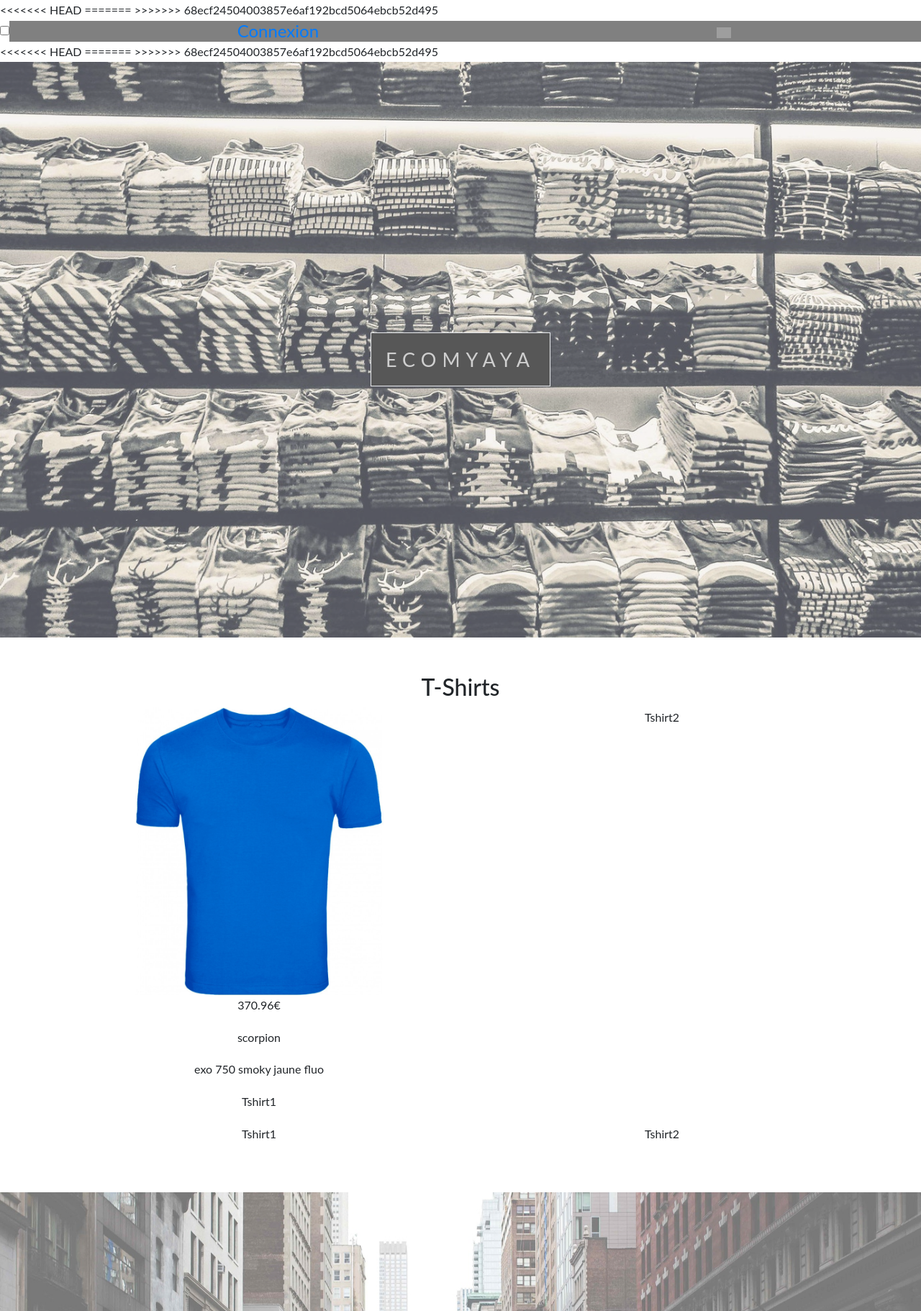
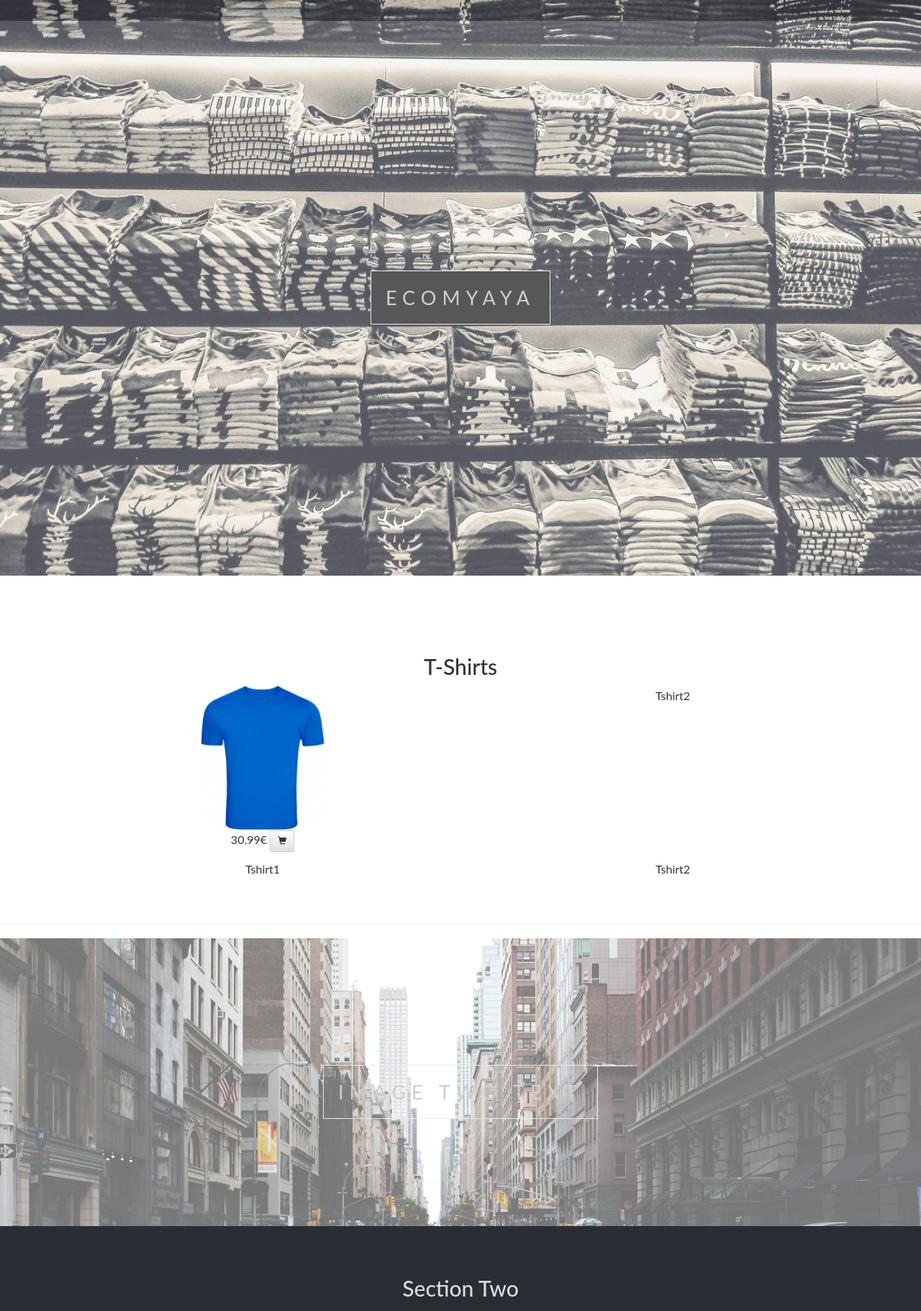
Before and after one commit to yanwan12/Web_ISEN, a PHP site: page /projetweb/ in a window 1280 px wide. Shown: the top 1822 px of the page at 72% size. Run offline with PHP 8.4, Linux system fonts and the light colour scheme; some libraries are stand-ins or nearby versions; grey boxes are pictures that could not be loaded.

Commit message:
ajout panier
ajout du bouton s'ajout au panier et photo Tshirt

```diff
--- a/ProjetWeb/css/style.css
+++ b/ProjetWeb/css/style.css
@@ -105,7 +105,4 @@ nav ul li:hover {
   .pimg1, .pimg2, .pimg3{
     background-attachment:scroll;
   }
-
-
-
 }
--- a/ProjetWeb/index.html
+++ b/ProjetWeb/index.html
@@ -8,35 +8,20 @@
         <title>Accueil</title>
 
         <link href="https://maxcdn.bootstrapcdn.com/bootstrap/4.0.0/css/bootstrap.min.css" rel="stylesheet">
+        <link rel="stylesheet" href="http://netdna.bootstrapcdn.com/bootstrap/3.1.1/css/bootstrap.min.css">
+        <link rel="stylesheet" href="http://netdna.bootstrapcdn.com/bootstrap/3.1.1/css/bootstrap-theme.min.css">
         <link href="https://fonts.googleapis.com/css?family=Poppins:300,400,500,600,700%7CRoboto%7CJosefin+Sans:100,300,400,500" rel="stylesheet" type="text/css">
         <link rel="stylesheet" href="css/style.css" type="text/css">
 
     </head>
-<<<<<<< HEAD
-
-<body>
-
-=======
-<body>
-
->>>>>>> 68ecf24504003857e6af192bcd5064ebcb52d495
     <header id="menu">
         <nav>
-                <input type="checkbox">
-                <span></span>
-                <span></span>
-                <span></span>
             <ul>
                 <li><a href="connex.php">Connexion</a></li>
                 <li><a href="pages/panier.html"><img src="../images/noun_cart_2646583.png" width="20" alt=""></a></li>
             </ul>
         </nav>
     </header>
-
-<<<<<<< HEAD
-
-=======
->>>>>>> 68ecf24504003857e6af192bcd5064ebcb52d495
     <div class="pimg1" id="haut">
         <section class="ptext">
             <a href="#sect1" class="js-scrollTo">
@@ -52,11 +37,14 @@
         <div class="container">
             <div class="row">
                 <div class="col-lg-6">
-            <img src="img/bluetshirtfront.jpg" width="400" alt=""/>
-            <p class="prix">370.96€</p>
-                <p class="marque">scorpion</p>
-                <p class="modele">exo 750 smoky jaune fluo</p>
-          <p>Tshirt1</p>
+                    <img src="img/bluetshirtfront.jpg" width="200" alt=""/>
+                    <p class="prix">30.99€
+                        <button type="button" class="btn btn-default btn-sm">
+                            <span class="glyphicon glyphicon-shopping-cart"></span>
+                        </button>
+                    </p>
+
+
                 </div>
                 <div class="col-lg-6">
                     <p>Tshirt2</p>
@@ -112,11 +100,11 @@
             </span>
         </div>
     </a>
-  <script src="https://ajax.googleapis.com/ajax/libs/jquery/3.3.1/jquery.min.js"></script>
+    <script src="https://ajax.googleapis.com/ajax/libs/jquery/3.4.1/jquery.min.js"></script>
     <script src="https://maxcdn.bootstrapcdn.com/bootstrap/3.3.7/js/bootstrap.min.js"></script>
     <script>
-    $(document).ready(function() {
-      $('.js-scrollTo').on('click', function() { // Au clic sur un élément
+        $(document).ready(function () {
+            $('.js-scrollTo').on('click', function () { // Au clic sur un élément
                 var page = $(this).attr('href'); // Page cible
                 var speed = 800; // Durée de l'animation (en ms)
                 $('html, body').animate({
```
Lines whose indentation alone changed are shown as unchanged.
